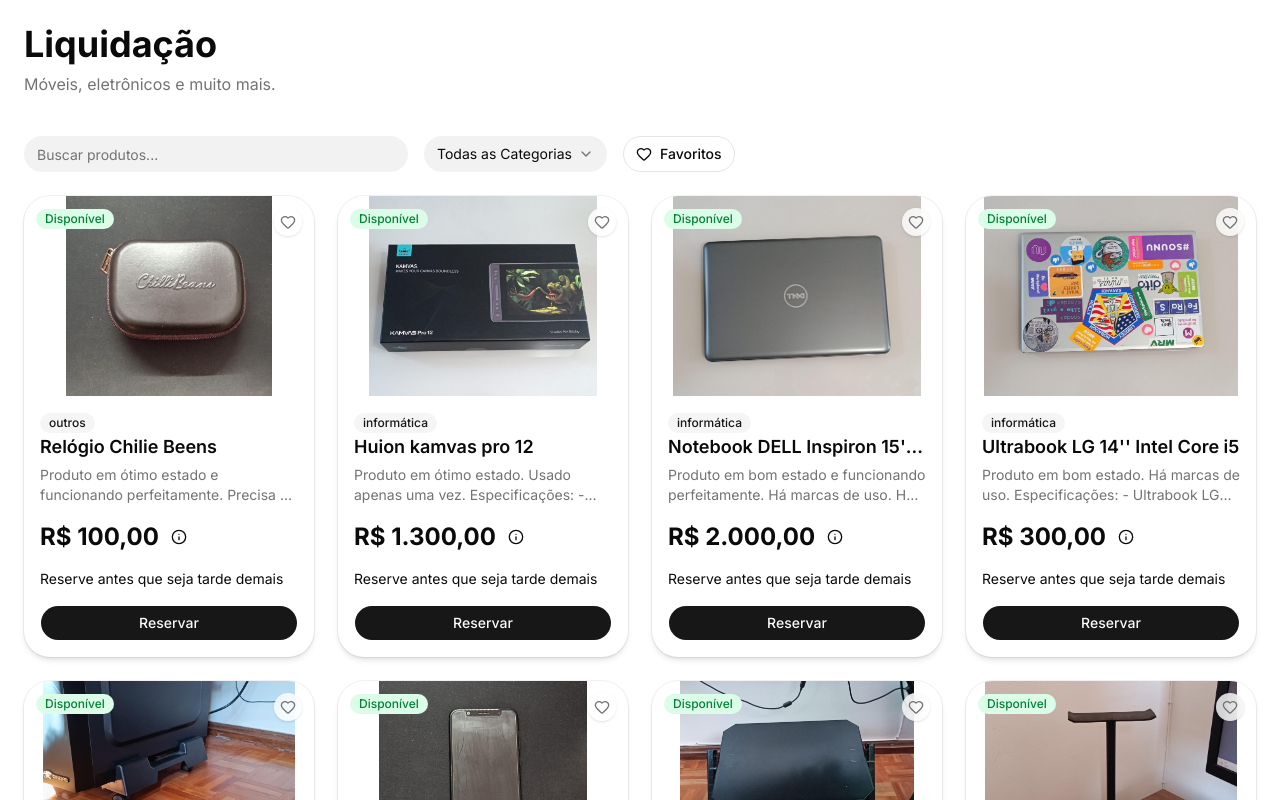
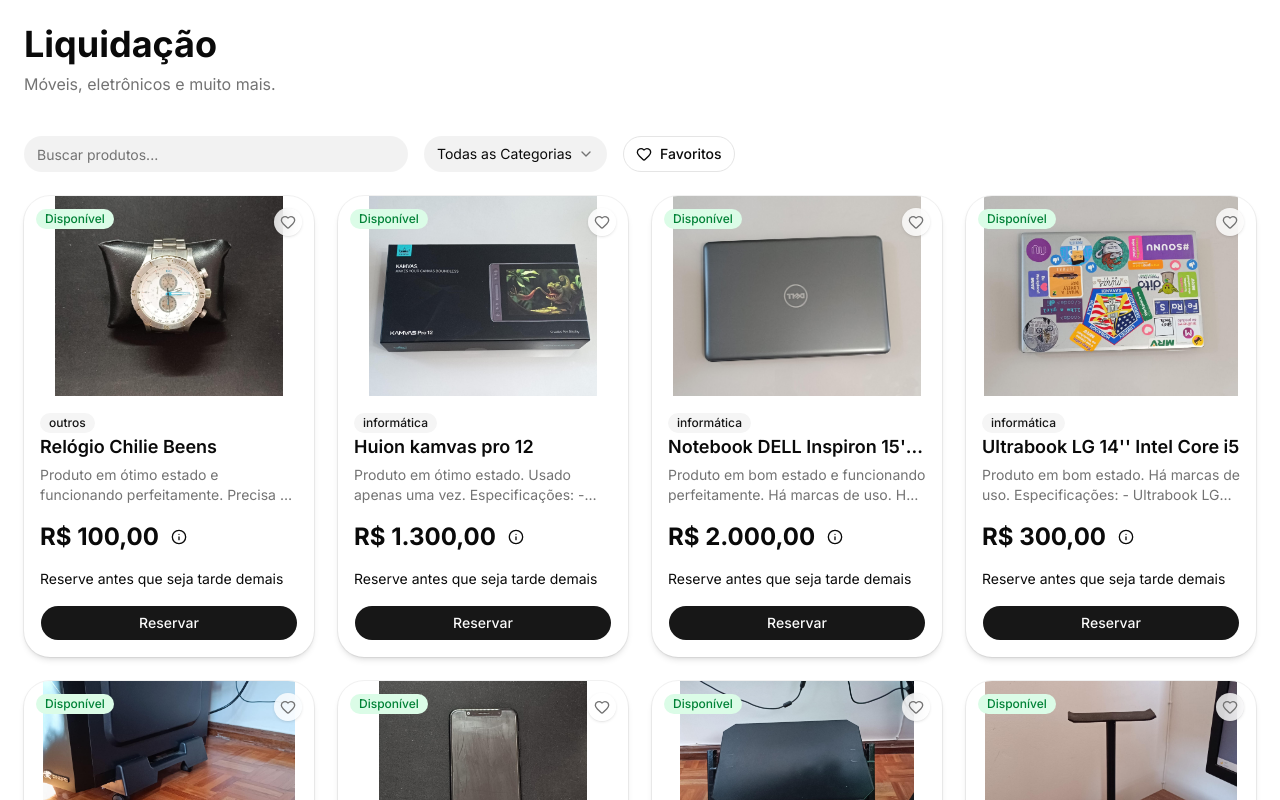
Before and after one commit to axeldouglas/garage-sale, a Next.js app: page / in a window 1280 px wide. Shown: the top 800 px of the page. Built offline with nearby package versions, Linux system fonts and the light colour scheme.

Commit message:
fix: update products

```diff
--- a/data/products.ts
+++ b/data/products.ts
@@ -256,8 +256,8 @@
       'Produto em ótimo estado e funcionando perfeitamente. Precisa de trocar bateria.',
     price: 100.0,
     images: [
+      '/products/relogio-chilie-beens/2.jpg',
       '/products/relogio-chilie-beens/1.jpg',
-      '/products/relogio-chilie-beens/2.jpg',
     ],
     status: 'available',
     quantity: 1,
```
